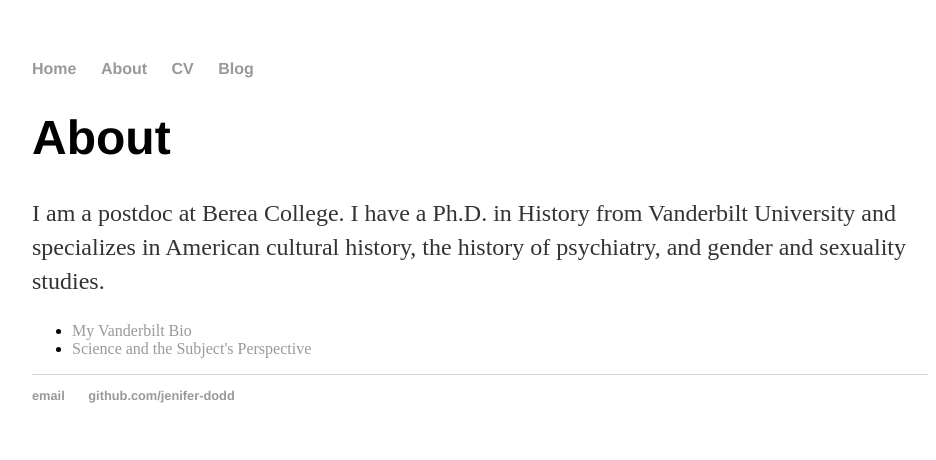
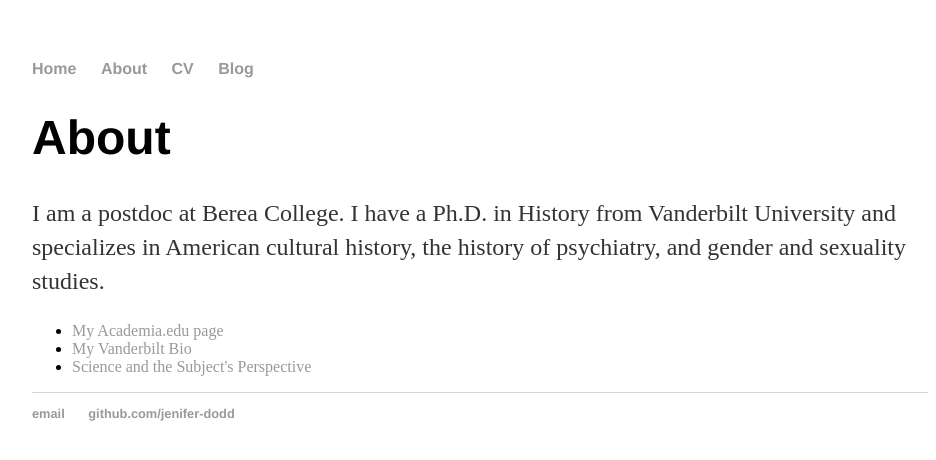
Before and after one commit to jenifer-dodd/jenifer-dodd.github.io, a Jekyll site: the page built from about/index.html, in a window 1280 px wide. Shown: the top 460 px of the page, without its empty margins (160-1096 px from the left). Built offline with Jekyll 4.4.1, drawn with Linux system fonts in a browser that asks for light colours.

Commit message:
Update index.html

```diff
--- a/about/index.html
+++ b/about/index.html
@@ -8,6 +8,7 @@ title: About Jenifer Dodd
 			<p>I am a postdoc at Berea College. I have a Ph.D. in History from Vanderbilt University and specializes in American cultural history, the history of psychiatry, and gender and sexuality studies.</p>
 
 			<ul class="contacts">
+				<li><a href="https://berea.academia.edu/JeniferDodd">My Academia.edu page</a></li>
 				<li><a href="http://as.vanderbilt.edu/history/bio/jenifer-dodd">My Vanderbilt Bio</a></li>
 				<li><a href="http://www.library.vanderbilt.edu/about/fellows/fellowships/2015-medicine-dodd.php">Science and the Subject's Perspective</a></li>
 				</ul>
```
